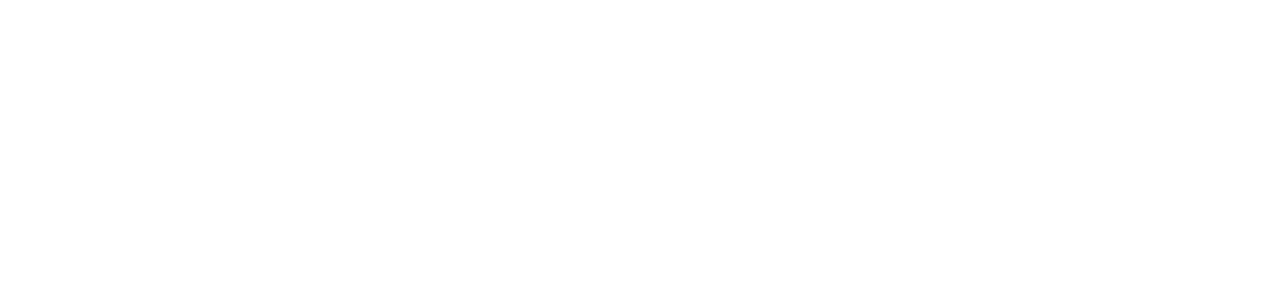
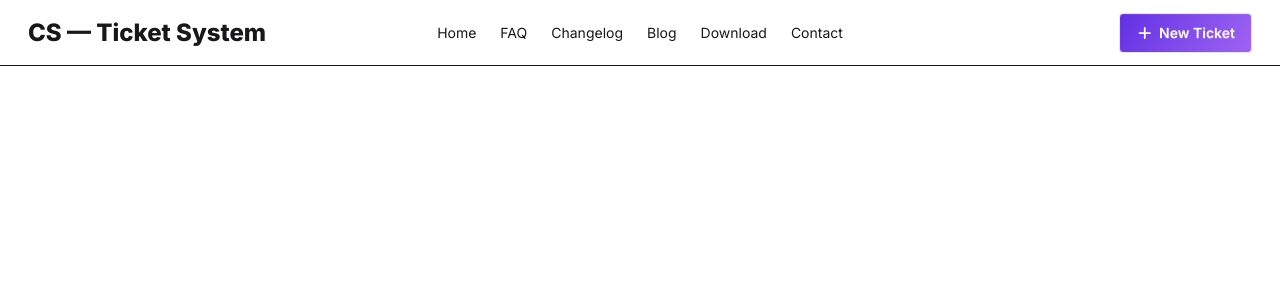
Before and after one commit to ahmedTonoy/Customer_Support_Tracker, a React (Vite) app: page / in a window 1280 px wide. Shown: the top 300 px of the page. Built offline with nearby package versions, Linux system fonts and the light colour scheme.

Commit message:
feat: add navbar

```diff
--- a/index.html
+++ b/index.html
@@ -4,10 +4,13 @@
     <meta charset="UTF-8" />
     <link rel="icon" type="image/svg+xml" href="/favicon.svg" />
     <meta name="viewport" content="width=device-width, initial-scale=1.0" />
+    <link rel="preconnect" href="https://fonts.googleapis.com">
+    <link rel="preconnect" href="https://fonts.gstatic.com" crossorigin>
+    <link href="https://fonts.googleapis.com/css2?family=Inter:ital,opsz,wght@0,14..32,100..900;1,14..32,100..900&display=swap" rel="stylesheet">
     <title>customer-support-tracker</title>
   </head>
   <body>
-    <div id="root"></div>
+    <div id="root" class="font-inter"></div>
     <script type="module" src="/src/main.jsx"></script>
   </body>
 </html>
--- a/src/App.jsx
+++ b/src/App.jsx
@@ -1,7 +1,12 @@
 import "./App.css";
+import Navbar from "./components/Navbar/Navbar";
 
 function App() {
-  return <></>;
+  return (
+    <>
+      <Navbar></Navbar>
+    </>
+  );
 }
 
 export default App;
--- /dev/null
+++ b/src/components/Navbar/Navbar.jsx
@@ -0,0 +1,93 @@
+import { FontAwesomeIcon } from "@fortawesome/react-fontawesome";
+import Container from "./shared/container";
+import { faPlus } from "@fortawesome/free-solid-svg-icons";
+
+const Navbar = () => {
+  return (
+    <header className="border-b">
+      <Container>
+        <div className="navbar bg-base-100">
+          <div className="navbar-start w-7/8 sm:w-1/2">
+            <div className="dropdown">
+              <div
+                tabIndex={0}
+                role="button"
+                className="btn btn-ghost p-0 mr-4 lg:hidden"
+              >
+                <svg
+                  xmlns="http://www.w3.org/2000/svg"
+                  className="h-5 w-5"
+                  fill="none"
+                  viewBox="0 0 24 24"
+                  stroke="currentColor"
+                >
+                  {" "}
+                  <path
+                    strokeLinecap="round"
+                    strokeLinejoin="round"
+                    strokeWidth="2"
+                    d="M4 6h16M4 12h8m-8 6h16"
+                  />{" "}
+                </svg>
+              </div>
+              <ul
+                tabIndex="-1"
+                className="menu menu-sm dropdown-content bg-base-100 rounded-box z-1 mt-3 w-52 p-2 shadow"
+              >
+                <li>
+                  <a>Home</a>
+                </li>
+                <li>
+                  <a>FAQ</a>
+                </li>
+                <li>
+                  <a>Changelog</a>
+                </li>
+                <li>
+                  <a>Blog</a>
+                </li>
+                <li>
+                  <a>Download</a>
+                </li>
+                <li>
+                  <a>Contact</a>
+                </li>
+              </ul>
+            </div>
+            <a className="text-2xl font-extrabold">CS — Ticket System</a>
+          </div>
+          <div className="navbar-center hidden lg:flex">
+            <ul className="menu menu-horizontal px-1">
+              <li>
+                <a>Home</a>
+              </li>
+              <li>
+                <a>FAQ</a>
+              </li>
+              <li>
+                <a>Changelog</a>
+              </li>
+              <li>
+                <a>Blog</a>
+              </li>
+              <li>
+                <a>Download</a>
+              </li>
+              <li>
+                <a>Contact</a>
+              </li>
+            </ul>
+          </div>
+          <div className="navbar-end">
+            <a className="btn text-white bg-linear-120 from-[#632ee3] to-[#9f62f2]">
+              <FontAwesomeIcon icon={faPlus} />
+              New Ticket
+            </a>
+          </div>
+        </div>
+      </Container>
+    </header>
+  );
+};
+
+export default Navbar;
--- /dev/null
+++ b/src/components/Navbar/shared/Container.jsx
@@ -0,0 +1,5 @@
+const Container = ({ children }) => {
+  return <div className="max-w-310 mx-auto px-4 sm:px-0">{children}</div>;
+};
+
+export default Container;
--- a/src/index.css
+++ b/src/index.css
@@ -1,2 +1,7 @@
 @import "tailwindcss";
 @plugin "daisyui";
+
+.font-inter {
+  font-family: "Inter", sans-serif;
+  font-optical-sizing: auto;
+}
```
Also changed, not shown: package.json (+7 -0 lines), 1 other file (tests, documents, lock files or other folders).
